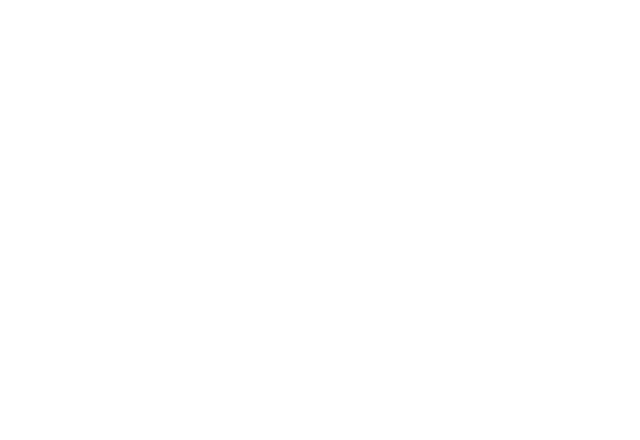
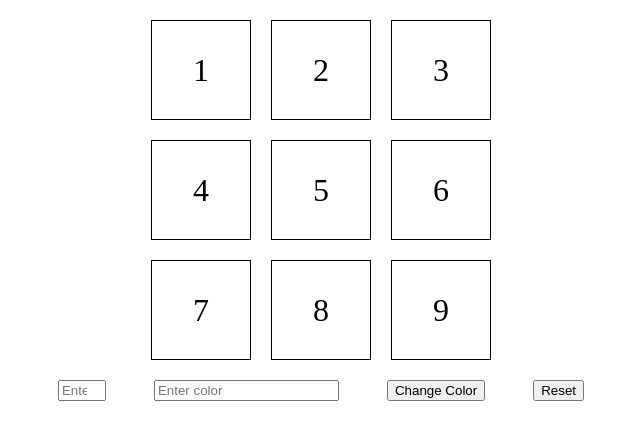
Before and after one commit to acciojob/Replit-Asian-Paints-Jidugutejesh, a website: page main.html in a window 1280 px wide. Shown: the whole page, without its empty margins (319-959 px from the left). Drawn offline with Linux system fonts and the light colour scheme.

Commit message:
created a submission

```diff
--- a/main.html
+++ b/main.html
@@ -7,6 +7,24 @@
 </head>
 
 <body>
+	   <div class="grid-container" id="grid-container">
+        <div class="grid-item" id="1">1</div>
+        <div class="grid-item" id="2">2</div>
+        <div class="grid-item" id="3">3</div>
+        <div class="grid-item" id="4">4</div>
+        <div class="grid-item" id="5">5</div>
+        <div class="grid-item" id="6">6</div>
+        <div class="grid-item" id="7">7</div>
+        <div class="grid-item" id="8">8</div>
+        <div class="grid-item" id="9">9</div>
+
+    </div>
+    <div class="actions">
+        <input type="number" placeholder="Enter Block" id="block_id" min="1" max="9">
+        <input type="text" placeholder="Enter color" id="color_id">
+        <button id="change_button">Change Color</button>
+        <button id="reset">Reset</button>
+    </div>
 	<!-- the entire body must be written by student -->
     <script type="text/javascript" src="./script.js">
 </script>
--- a/script.js
+++ b/script.js
@@ -1 +1,25 @@
 //your JS code here. If required.
+const changeButton = document.getElementById("change_button")
+const resetButton = document.getElementById("reset")
+
+changeButton.addEventListener("click",()=>changeColor())
+resetButton.addEventListener("click",()=>resetColor())
+function changeColor(){
+	resetColor()
+
+	const selectedBlock = document.getElementById("block_id").value;
+	const assignedColor = document.getElementById("color_id").value;
+
+if(selectedBlock<1 || selectedBlock>9){
+	alert("Please enter valid block 1-9")
+	return
+}
+
+	document.getElementById(selectedBlock).style.backgroundColor=assignedColor
+}
+function resetColor() {
+	for(let i=1;i<=9;i++){
+		document.getElementById(i.toString()).style.backgroundColor="transparent";
+	}
+
+}
--- a/styles.css
+++ b/styles.css
@@ -1 +1,30 @@
 /*  your css code here. If applicable */
+ body {
+        margin: 0;
+        padding: 0;
+
+    }
+
+    .grid-container {
+        display: grid;
+        grid-template-columns: repeat(3, 100px);
+        grid-template-rows: repeat(3, 100px);
+        gap: 20px;
+        justify-content: center;
+        margin-top: 20px;
+    }
+
+    .grid-item {
+        border: 1px solid black;
+        font-size: 2rem;
+        display: flex;
+        justify-content: center;
+        align-items: center;
+    }
+
+    .actions {
+        display: flex;
+        justify-content: center;
+        gap: 3rem;
+        margin-top: 20px;
+    }
```
